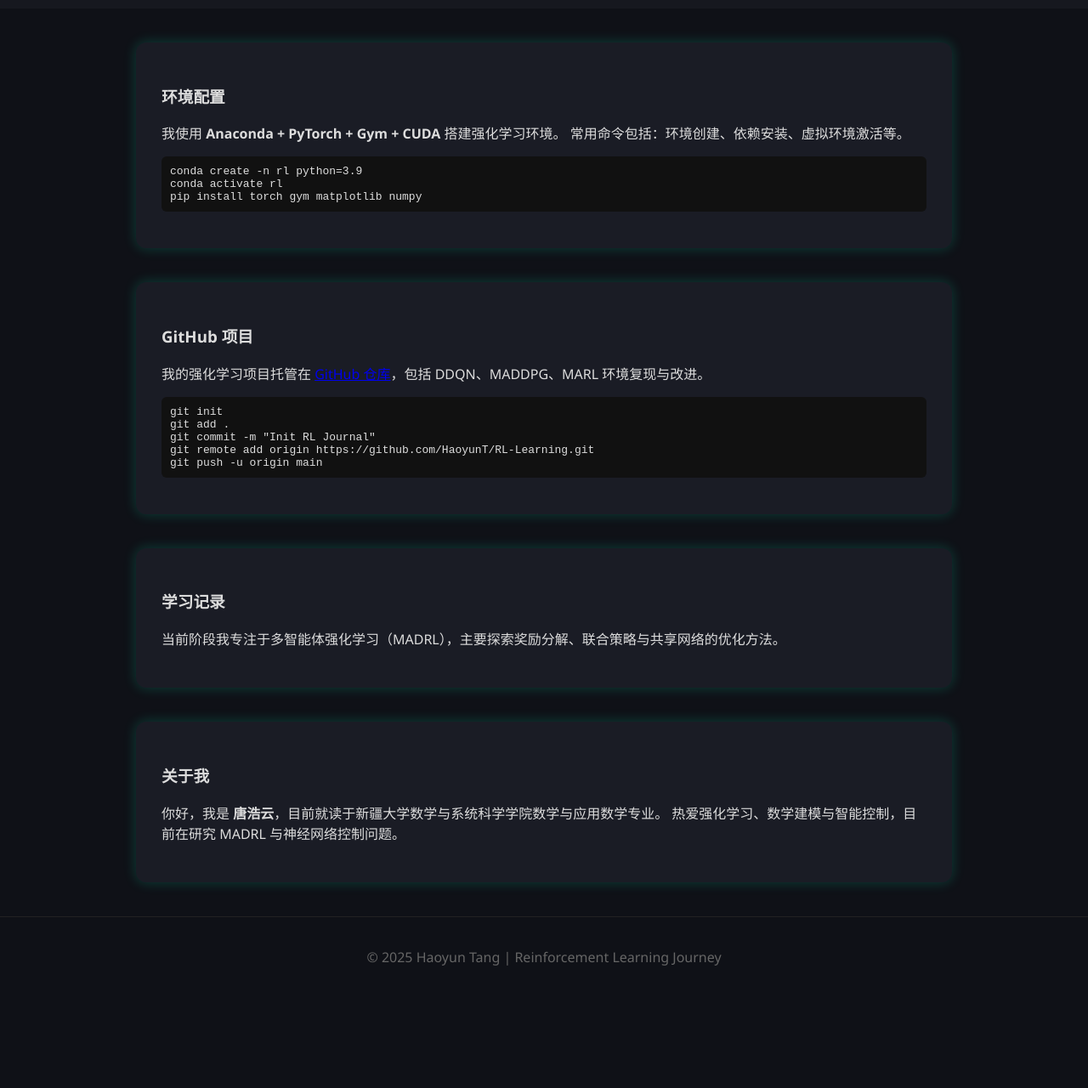
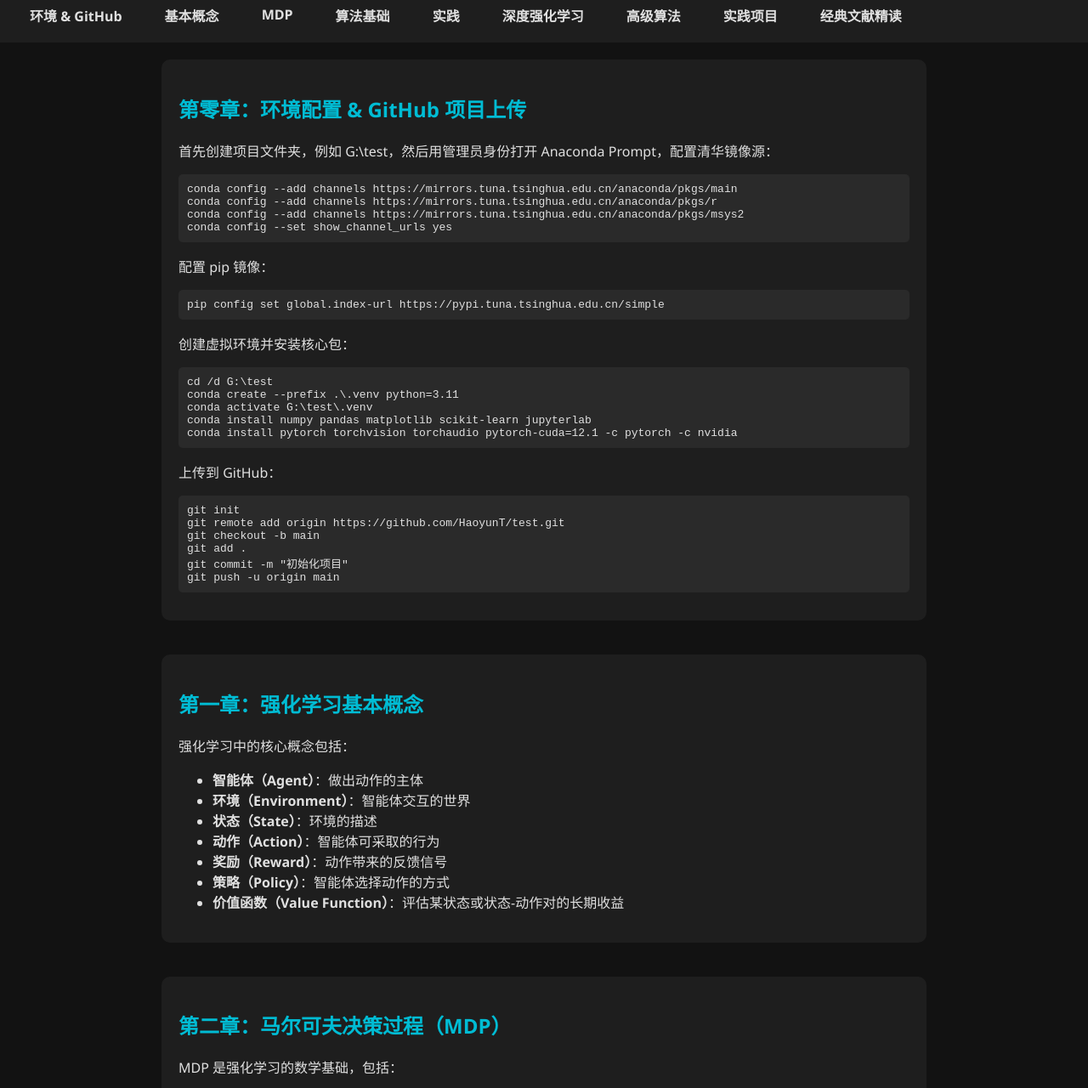
Before and after one commit to HaoyunT/RL-Learning, a plain HTML site: page home.html in a window 1280 px wide. Shown: the part 103-1383 px from the top of the page at 85% size. Before the commit the page ends 1276 px from the top, so only its background shows below. Drawn offline with Linux system fonts and the light colour scheme.

Commit message:
更新学习笔记

```diff
--- a/home.html
+++ b/home.html
@@ -1,58 +1,140 @@
 <!DOCTYPE html>
 <html lang="zh">
 <head>
-  <meta charset="UTF-8" />
+  <meta charset="UTF-8">
   <meta name="viewport" content="width=device-width, initial-scale=1.0">
-  <title>RL-Learning Journal</title>
+  <title>强化学习学习笔记</title>
   <link rel="stylesheet" href="style.css">
+  <style>
+    body { margin:0; font-family: 'Segoe UI', sans-serif; background-color:#121212; color:#e0e0e0; }
+    header { background-color:#1e1e1e; padding:20px; text-align:center; }
+    nav ul { display:flex; justify-content:center; list-style:none; padding:0; margin:0; }
+    nav li { margin:0 15px; }
+    nav a { color:#e0e0e0; text-decoration:none; font-weight:bold; }
+    nav a:hover { color:#00bcd4; }
+    main { padding:20px; max-width:900px; margin:auto; }
+    .chapter { margin-bottom:40px; padding:20px; background-color:#1e1e1e; border-radius:10px; }
+    .chapter h2 { color:#00bcd4; }
+    pre { background:#2a2a2a; padding:10px; border-radius:5px; overflow-x:auto; }
+    footer { text-align:center; padding:20px; background:#1e1e1e; margin-top:40px; }
+  </style>
 </head>
-<body class="main-page">
+<body>
   <header>
+    <h1>强化学习学习笔记</h1>
     <nav>
-      <h2>RL-Learning Journal</h2>
       <ul>
-        <li><a href="#env">环境配置</a></li>
-        <li><a href="#github">GitHub 项目</a></li>
-        <li><a href="#study">学习记录</a></li>
-        <li><a href="#about">关于我</a></li>
+        <li><a href="#chapter0">环境 & GitHub</a></li>
+        <li><a href="#chapter1">基本概念</a></li>
+        <li><a href="#chapter2">MDP</a></li>
+        <li><a href="#chapter3">算法基础</a></li>
+        <li><a href="#chapter4">实践</a></li>
+        <li><a href="#chapter5">深度强化学习</a></li>
+        <li><a href="#chapter6">高级算法</a></li>
+        <li><a href="#chapter7">实践项目</a></li>
+        <li><a href="#chapter8">经典文献精读</a></li>
       </ul>
     </nav>
   </header>
 
   <main>
-    <section id="env" class="card">
-      <h3>环境配置</h3>
-      <p>我使用 <b>Anaconda + PyTorch + Gym + CUDA</b> 搭建强化学习环境。
-      常用命令包括：环境创建、依赖安装、虚拟环境激活等。</p>
-      <pre><code>conda create -n rl python=3.9
-conda activate rl
-pip install torch gym matplotlib numpy</code></pre>
-    </section>
-
-    <section id="github" class="card">
-      <h3>GitHub 项目</h3>
-      <p>我的强化学习项目托管在 <a href="https://github.com/HaoyunT/RL-Learning" target="_blank">GitHub 仓库</a>，包括 DDQN、MADDPG、MARL 环境复现与改进。</p>
+    <!-- 第零章 -->
+    <section id="chapter0" class="chapter">
+      <h2>第零章：环境配置 & GitHub 项目上传</h2>
+      <p>首先创建项目文件夹，例如 G:\test，然后用管理员身份打开 Anaconda Prompt，配置清华镜像源：</p>
+      <pre><code>conda config --add channels https://mirrors.tuna.tsinghua.edu.cn/anaconda/pkgs/main
+conda config --add channels https://mirrors.tuna.tsinghua.edu.cn/anaconda/pkgs/r
+conda config --add channels https://mirrors.tuna.tsinghua.edu.cn/anaconda/pkgs/msys2
+conda config --set show_channel_urls yes</code></pre>
+      <p>配置 pip 镜像：</p>
+      <pre><code>pip config set global.index-url https://pypi.tuna.tsinghua.edu.cn/simple</code></pre>
+      <p>创建虚拟环境并安装核心包：</p>
+      <pre><code>cd /d G:\test
+conda create --prefix .\.venv python=3.11
+conda activate G:\test\.venv
+conda install numpy pandas matplotlib scikit-learn jupyterlab
+conda install pytorch torchvision torchaudio pytorch-cuda=12.1 -c pytorch -c nvidia</code></pre>
+      <p>上传到 GitHub：</p>
       <pre><code>git init
+git remote add origin https://github.com/HaoyunT/test.git
+git checkout -b main
 git add .
-git commit -m "Init RL Journal"
-git remote add origin https://github.com/HaoyunT/RL-Learning.git
+git commit -m "初始化项目"
 git push -u origin main</code></pre>
     </section>
 
-    <section id="study" class="card">
-      <h3>学习记录</h3>
-      <p>当前阶段我专注于多智能体强化学习（MADRL），主要探索奖励分解、联合策略与共享网络的优化方法。</p>
+    <!-- 第一章 -->
+    <section id="chapter1" class="chapter">
+      <h2>第一章：强化学习基本概念</h2>
+      <p>强化学习中的核心概念包括：</p>
+      <ul>
+        <li><b>智能体（Agent）</b>：做出动作的主体</li>
+        <li><b>环境（Environment）</b>：智能体交互的世界</li>
+        <li><b>状态（State）</b>：环境的描述</li>
+        <li><b>动作（Action）</b>：智能体可采取的行为</li>
+        <li><b>奖励（Reward）</b>：动作带来的反馈信号</li>
+        <li><b>策略（Policy）</b>：智能体选择动作的方式</li>
+        <li><b>价值函数（Value Function）</b>：评估某状态或状态-动作对的长期收益</li>
+      </ul>
     </section>
 
-    <section id="about" class="card">
-      <h3>关于我</h3>
-      <p>你好，我是 <b>唐浩云</b>，目前就读于新疆大学数学与系统科学学院数学与应用数学专业。
-      热爱强化学习、数学建模与智能控制，目前在研究 MADRL 与神经网络控制问题。</p>
+    <!-- 第二章 -->
+    <section id="chapter2" class="chapter">
+      <h2>第二章：马尔可夫决策过程（MDP）</h2>
+      <p>MDP 是强化学习的数学基础，包括：</p>
+      <ul>
+        <li>状态集合 S，动作集合 A</li>
+        <li>状态转移概率 P(s'|s,a)</li>
+        <li>奖励函数 R(s,a)</li>
+        <li>折扣因子 γ</li>
+        <li>回报（Return） G_t = Σ γ^k r_{t+k}</li>
+      </ul>
+    </section>
+
+    <!-- 第三章 -->
+    <section id="chapter3" class="chapter">
+      <h2>第三章：算法基础</h2>
+      <p>主要方法：</p>
+      <ul>
+        <li>价值迭代与策略迭代</li>
+        <li>蒙特卡洛方法（MC）</li>
+        <li>时间差分学习（TD）：SARSA、Q-learning</li>
+      </ul>
+    </section>
+
+    <!-- 第四章 -->
+    <section id="chapter4" class="chapter">
+      <h2>第四章：实践（Gym 实现）</h2>
+      <p>使用 Python Gym 库实现上述算法，进行实验与可视化。</p>
+    </section>
+
+    <!-- 第五章 -->
+    <section id="chapter5" class="chapter">
+      <h2>第五章：深度强化学习</h2>
+      <p>深度强化学习方法包括 DQN 及其变体，策略梯度方法（REINFORCE、Actor-Critic、A2C、A3C）。</p>
+    </section>
+
+    <!-- 第六章 -->
+    <section id="chapter6" class="chapter">
+      <h2>第六章：高级算法</h2>
+      <p>高级 RL 算法：TRPO、PPO 等。</p>
+    </section>
+
+    <!-- 第七章 -->
+    <section id="chapter7" class="chapter">
+      <h2>第七章：实践项目 & 比赛</h2>
+      <p>在模拟环境中实现算法，参与 OpenAI Gym 等在线排行榜比赛。</p>
+    </section>
+
+    <!-- 第八章 -->
+    <section id="chapter8" class="chapter">
+      <h2>第八章：经典文献精读</h2>
+      <p>精读 Sutton & Barto 的书籍，复现经典论文（如 DQN、PPO），完成习题并进行项目实践。</p>
     </section>
   </main>
 
   <footer>
-    <p>© 2025 Haoyun Tang | Reinforcement Learning Journey</p>
+    <p>© 2025 唐浩云 | Reinforcement Learning Journey</p>
   </footer>
 </body>
 </html>
```
